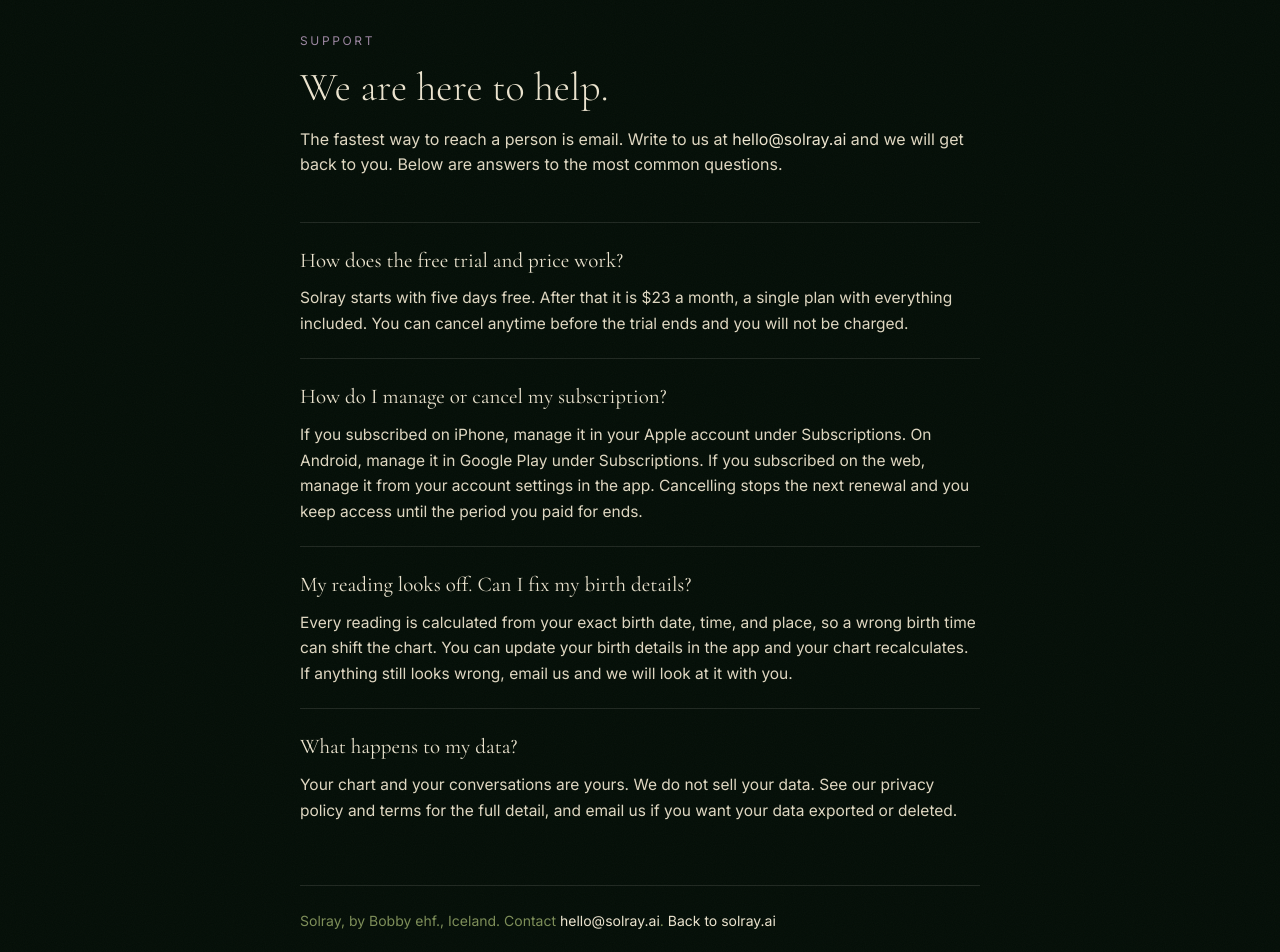
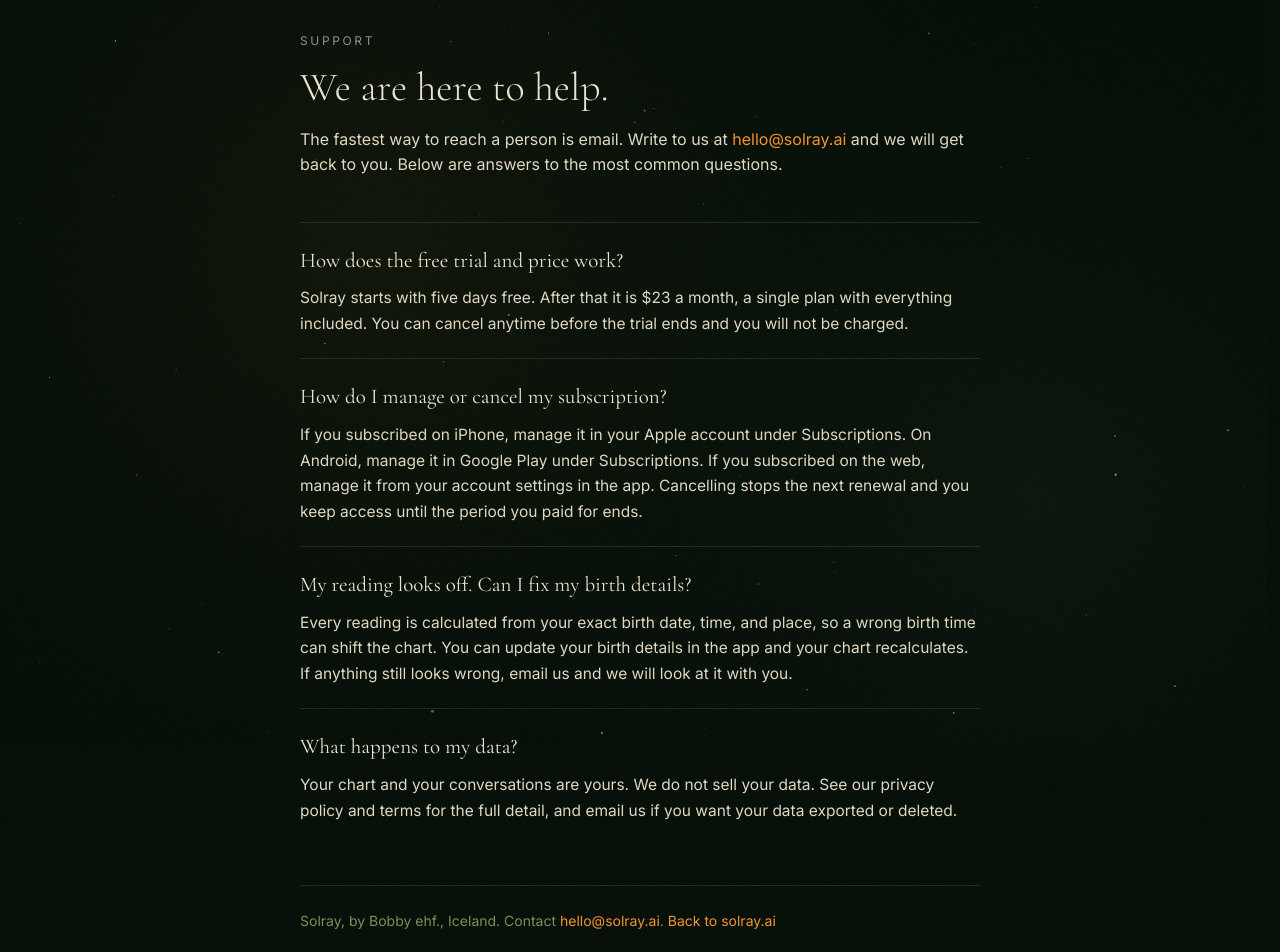
Before and after one commit to solraybob/solray-landing, a Next.js app: page /support in a window 1280 px wide. Shown: the part 40-992 px from the top of the page. Built offline with nearby package versions, Linux system fonts and the light colour scheme.

Commit message:
support + legal at the cosmos standard
Support goes transparent so the one sky runs behind it, links turn
amber. The legal page gets Cormorant headings, the aged palette, amber
links and a faint static star field, so the contract reads in the same
voice as the house.

```diff
--- a/app/support/page.tsx
+++ b/app/support/page.tsx
@@ -58,7 +58,7 @@
     <main
       style={{
         minHeight: "100vh",
-        background: "var(--forest-deep)",
+        background: "transparent",
         color: "var(--pearl)",
         padding: "72px 24px 96px",
       }}
@@ -88,7 +88,7 @@
         </h1>
         <p style={{ color: "var(--pearl-dim)", fontSize: 16, lineHeight: 1.6, marginTop: 18 }}>
           The fastest way to reach a person is email. Write to us at{" "}
-          <a href={`mailto:${CONTACT}`} style={{ color: "var(--pearl)" }}>
+          <a href={`mailto:${CONTACT}`} style={{ color: "var(--amber)" }}>
             {CONTACT}
           </a>{" "}
           and we will get back to you. Below are answers to the most common
@@ -128,10 +128,10 @@
           }}
         >
           Solray, by Bobby ehf., Iceland. Contact{" "}
-          <a href={`mailto:${CONTACT}`} style={{ color: "var(--pearl)" }}>
+          <a href={`mailto:${CONTACT}`} style={{ color: "var(--amber)" }}>
             {CONTACT}
           </a>
-          . <a href="/" style={{ color: "var(--pearl)" }}>Back to solray.ai</a>
+          . <a href="/" style={{ color: "var(--amber)" }}>Back to solray.ai</a>
         </div>
       </div>
     </main>
--- a/public/legal/index.html
+++ b/public/legal/index.html
@@ -4,13 +4,23 @@
   <meta charset="UTF-8">
   <meta name="viewport" content="width=device-width, initial-scale=1.0">
   <title>Terms & Privacy - Solray AI</title>
+  <link rel="preconnect" href="https://fonts.googleapis.com">
+  <link rel="preconnect" href="https://fonts.gstatic.com" crossorigin>
+  <link href="https://fonts.googleapis.com/css2?family=Cormorant+Garamond:ital,wght@0,300;0,400;1,300&family=Inter:wght@300;400;500&display=swap" rel="stylesheet">
   <style>
     * { margin: 0; padding: 0; box-sizing: border-box; }
     body {
-      background: #050f08;
-      color: #f5f0e8;
+      background:
+        radial-gradient(1px 1px at 12% 22%, rgba(242,236,216,0.35) 50%, transparent 51%),
+        radial-gradient(1px 1px at 78% 18%, rgba(155,134,160,0.3) 50%, transparent 51%),
+        radial-gradient(1px 1px at 42% 72%, rgba(243,146,48,0.2) 50%, transparent 51%),
+        radial-gradient(1px 1px at 88% 64%, rgba(155,171,185,0.28) 50%, transparent 51%),
+        radial-gradient(ellipse 70% 40% at 50% 0%, rgba(243,146,48,0.05) 0%, transparent 70%),
+        #050f08;
+      color: #f2ecd8;
       font-family: 'Inter', system-ui, sans-serif;
-      line-height: 1.6;
+      font-weight: 300;
+      line-height: 1.65;
     }
     .header {
       background: #050f08;
@@ -47,16 +57,16 @@
       margin: 0 auto;
       padding: 4rem 1.5rem 6rem;
     }
-    h1 { font-size: 2.25rem; letter-spacing: 0.05em; margin-bottom: 0.5rem; }
-    h2 { font-size: 1.5rem; letter-spacing: 0.05em; color: #f5f0e8; margin: 2rem 0 1rem; }
-    h3 { font-size: 1.125rem; letter-spacing: 0.05em; color: #f5f0e8; margin: 1.5rem 0 0.5rem; }
+    h1 { font-family: 'Cormorant Garamond', Georgia, serif; font-weight: 300; font-size: 2.9rem; line-height: 1.12; margin-bottom: 0.5rem; }
+    h2 { font-family: 'Cormorant Garamond', Georgia, serif; font-weight: 400; font-size: 1.7rem; color: #f2ecd8; margin: 2.4rem 0 1rem; }
+    h3 { font-family: 'Cormorant Garamond', Georgia, serif; font-weight: 400; font-size: 1.25rem; color: #f2ecd8; margin: 1.6rem 0 0.5rem; }
     p { color: #c1c9bb; margin-bottom: 1rem; }
     ul, ol { margin-left: 2rem; margin-bottom: 1rem; }
     li { color: #c1c9bb; margin-bottom: 0.25rem; }
     .subtitle { color: #8a9e8d; font-size: 0.95rem; }
     .date { color: #8a9e8d; font-size: 0.875rem; margin-bottom: 3rem; }
-    hr { border: none; border-top: 1px solid #1a3020; margin: 2rem 0; }
-    a { color: #e8821a; text-decoration: none; }
+    hr { border: none; border-top: 1px solid #1a3020; margin: 2.4rem 0; }
+    a { color: #f39230; text-decoration: none; }
     a:hover { text-decoration: underline; }
     .highlight { color: #e8821a; font-weight: 600; }
     .footer { color: #8a9e8d; font-size: 0.75rem; text-align: center; margin-top: 3rem; }
```
